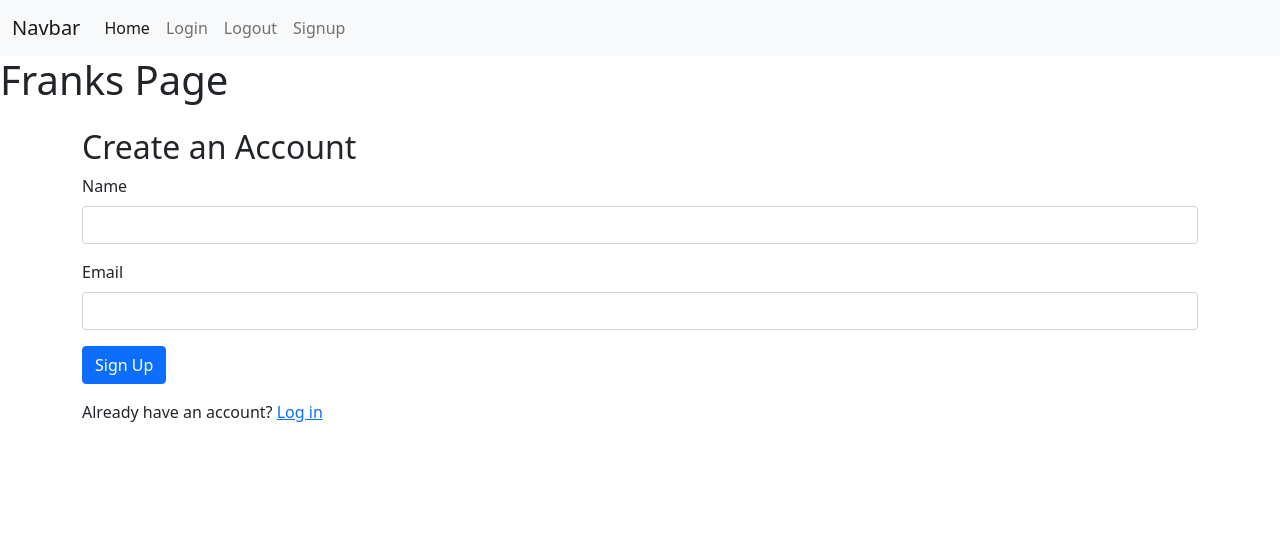
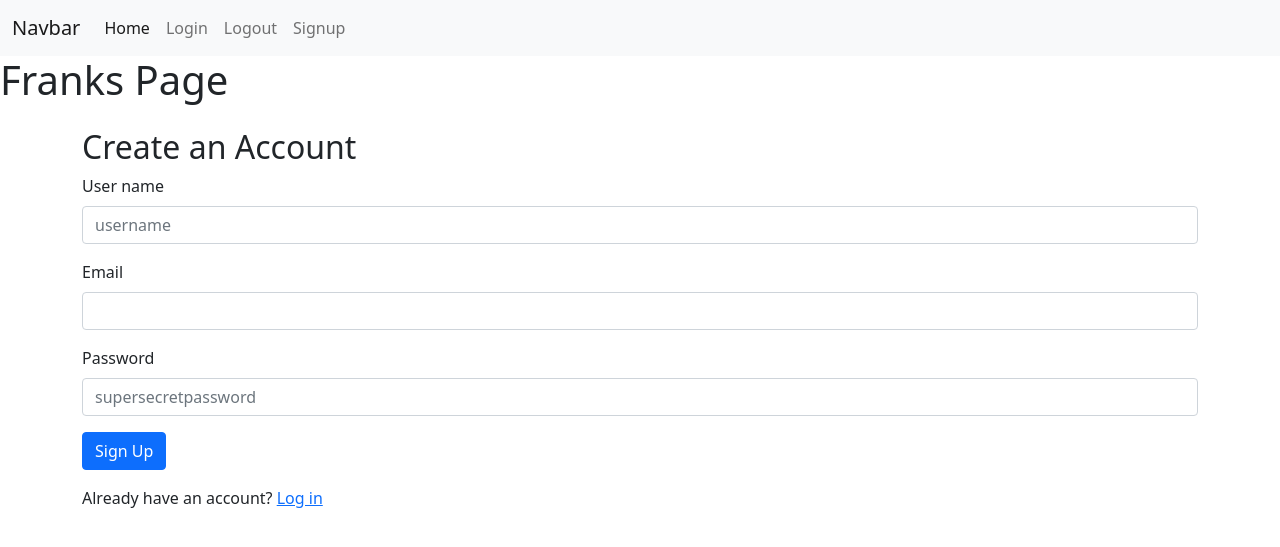
Before and after one commit to Darkpenguin1/FitnessTrackerAppFlask, a Flask app: page /signup/ in a window 1280 px wide. Shown: the top 547 px of the page. Run offline with Flask 3, Linux system fonts and the light colour scheme.

Commit message:
Added passwords to the signup
Refactored the old html form to include username and password also. Included db rollback if the user cannot be added to the db

```diff
--- a/myApp/routes.py
+++ b/myApp/routes.py
@@ -1,7 +1,8 @@
 from flask import Flask, redirect, url_for, render_template, request, session, flash
 from flask import current_app as app
 from myApp import db
-from myApp.models import users
+from myApp.models import User
+from sqlalchemy.exc import IntegrityError
 
 @app.route("/")
 def home():
@@ -28,20 +29,29 @@ def login():
 @app.route("/signup/", methods=["POST", "GET"])
 def signup():
     if request.method == "POST":    ## if the user enters there info ie a POST method
-        name = request.form["name"]     ## init the name and email var to the info entered on the html form
+        name = request.form["username"]     ## init the name and email var to the info entered on the html form
         email = request.form["email"]
+        password = request.form["password"]
 
         #checkif user already exists
-        existing_user = users.query.filter_by(email=email).first()
+        existing_user = User.query.filter_by(email=email).first()
 
         if existing_user:
             flash("User already exists. PLease log in or use a different email")
             return redirect(url_for("signup"))
-        new_user = users(name, email)       ## once we have all the info we need to create a user obj we init it as a new user
-        db.session.add(new_user)        ## push the user into the db
-        db.session.commit()
-        flash("Signup Succesful please login with your new credentials!")
-        return redirect(url_for("login"))
+        new_user = User(name, email, password)       ## once we have all the info we need to create a user obj we init it as a new user
+
+        try:
+
+            db.session.add(new_user)        ## push the user into the db
+            db.session.commit()
+            flash("Signup Succesful please login with your new credentials!")
+            return redirect(url_for("login"))
+        except IntegrityError:
+            db.session.rollback()
+            flash("ERROR: Unable to create user. Please try again later!")
+            return redirect(url_for("signup"))
+
     return render_template("signup.html")       ## if the request is just a get ie when a user just goes to the site (A GET request) we just render the html page
 
 @app.route("/user/", methods=["POST", "GET"])
@@ -72,4 +82,4 @@ def logout():
 
 @app.route("/view/")
 def view():
-    return render_template("view.html", values=users.query.all())
+    return render_template("view.html", values=User.query.all())
--- a/myApp/templates/signup.html
+++ b/myApp/templates/signup.html
@@ -6,19 +6,19 @@
     <h2>Create an Account</h2>
     <form action="{{ url_for('signup') }}" method="post">
         <div class="mb-3">
-            <label for="name" class="form-label">Name</label>
-            <input type="text" class="form-control" id="name" name="name" required>
+            <label for="name" class="form-label">User name</label>
+            <input type="text" class="form-control" id="username" name="username" placeholder="username" required>
         </div>
         <div class="mb-3">
             <label for="email" class="form-label">Email</label>
             <input type="email" class="form-control" id="email" name="email" required>
         </div>
-        <!--
+
         <div class="mb-3">
             <label for="password" class="form-label">Password</label>
-            <input type="password" class="form-control" id="password" name="password" required>
+            <input type="password" class="form-control" id="password" name="password" placeholder="supersecretpassword" required>
         </div>
-        -->
+
         <button type="submit" class="btn btn-primary">Sign Up</button>
     </form>
     <p class="mt-3">Already have an account? <a href="{{ url_for('login') }}">Log in</a></p>
```
Also changed, not shown: myApp/models.py (+17 -4 lines), instance/users.sqlite3.
